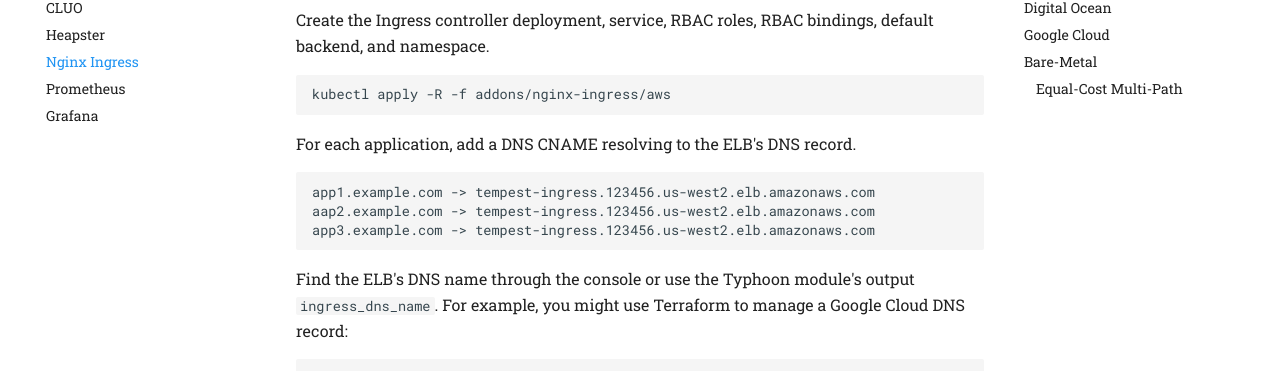
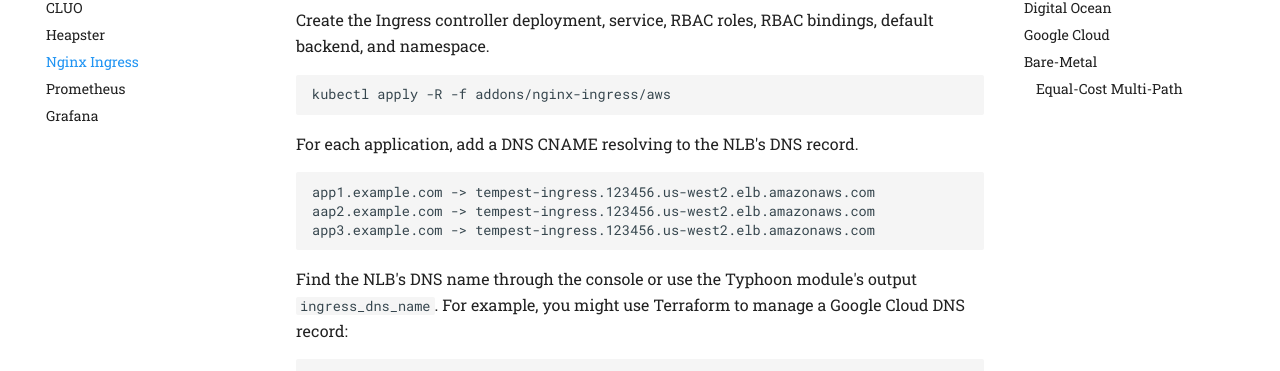
Before and after one commit to poseidon/typhoon, an MkDocs documentation site: the page built from docs/addons/ingress.md, in a window 1280 px wide and 900 px high, scrolled down 405 px. Shown: the part 127-498 px from the top of the window. Built offline with MkDocs 1.6.1 and Material for MkDocs 9.7.7, drawn with Linux system fonts in a browser that asks for light colours; comment, search, counter and statistics services are not loaded; old or Windows-style settings are respelled for this version of MkDocs.

Commit message:
Fix docs mentions of ELBs to NLBs
* Typhoon AWS clusters use an NLB rather than an ELB,
since v1.10.5
* Add a few missing links in CHANGES

````diff
--- a/docs/addons/ingress.md
+++ b/docs/addons/ingress.md
@@ -12,7 +12,7 @@ Create the Ingress controller deployment, service, RBAC roles, RBAC bindings, de
 kubectl apply -R -f addons/nginx-ingress/aws
 ```
 
-For each application, add a DNS CNAME resolving to the ELB's DNS record.
+For each application, add a DNS CNAME resolving to the NLB's DNS record.
 
 ```
 app1.example.com -> tempest-ingress.123456.us-west2.elb.amazonaws.com
@@ -20,7 +20,7 @@ aap2.example.com -> tempest-ingress.123456.us-west2.elb.amazonaws.com
 app3.example.com -> tempest-ingress.123456.us-west2.elb.amazonaws.com
 ```
 
-Find the ELB's DNS name through the console or use the Typhoon module's output `ingress_dns_name`. For example, you might use Terraform to manage a Google Cloud DNS record:
+Find the NLB's DNS name through the console or use the Typhoon module's output `ingress_dns_name`. For example, you might use Terraform to manage a Google Cloud DNS record:
 
 ```tf
 resource "google_dns_record_set" "some-application" {
````
Also changed, not shown: CHANGES.md (+3 -3 lines), 2 other files.
